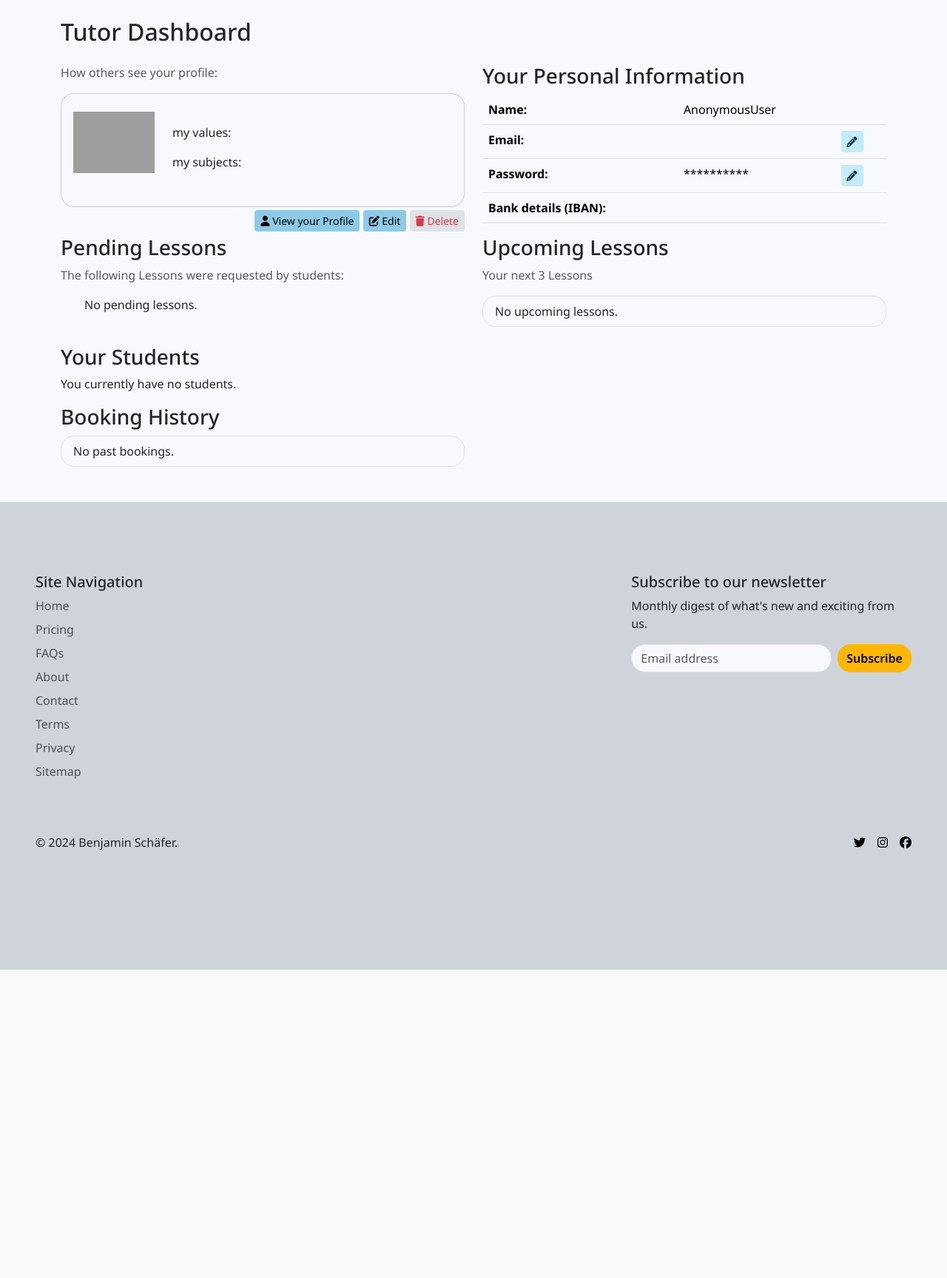
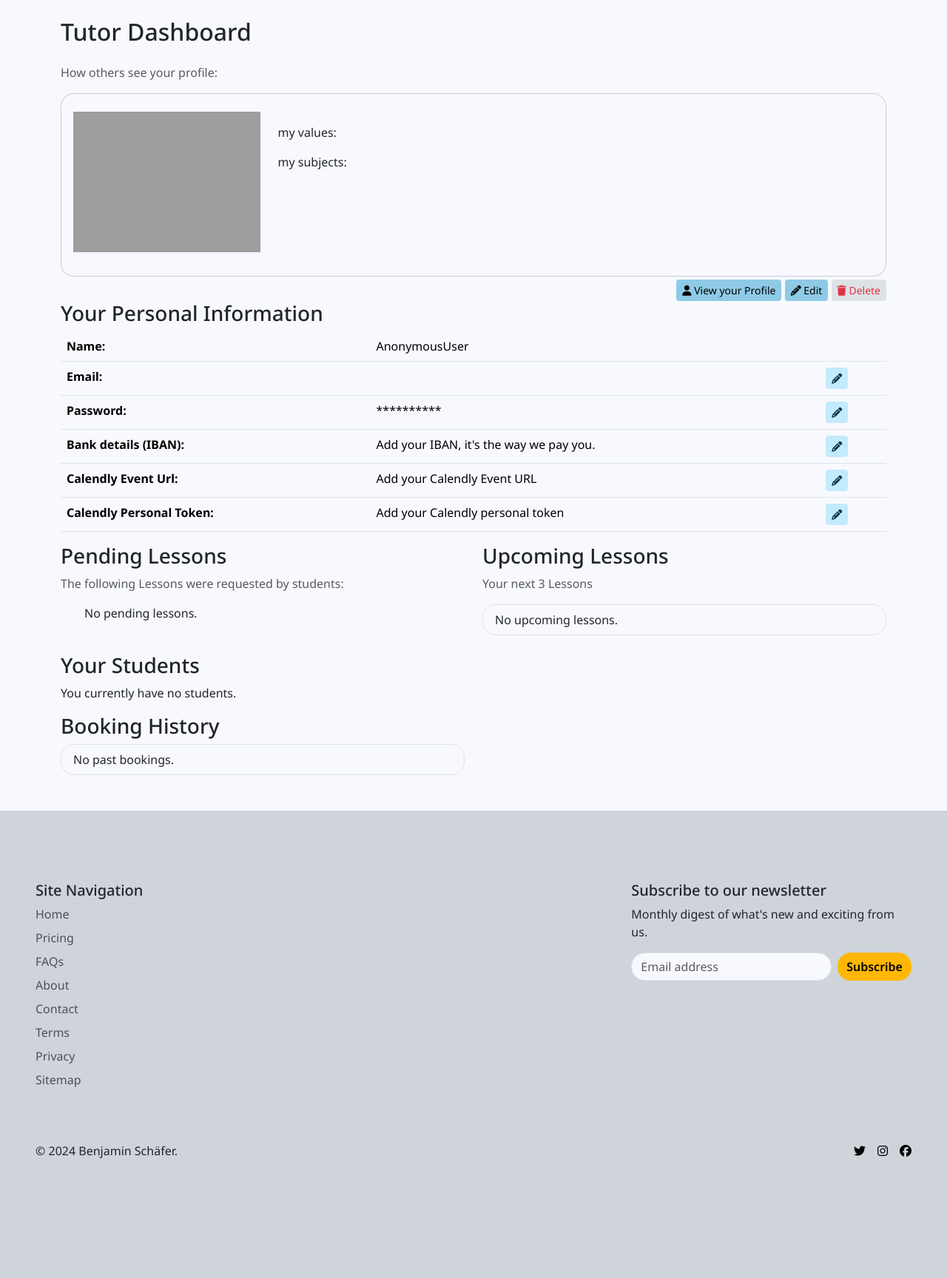
Before and after one commit to benschaf/gipfel-lerner, a Django app: template tutor_market/templates/tutor_market/tutor_dashboard.html in a window 1280 px wide. Shown: the part 56-1784 px from the top of the page at 74% size. Before the commit the page ends 1367 px from the top, so only its background shows below. Run offline with Django 5.2, Linux system fonts and the light colour scheme; the template is opened without the code that fills it, so the values that code supplies are empty; some libraries are stand-ins or nearby versions; grey boxes are pictures that could not be loaded.

Commit message:
feat: tutors can now present their own events
this is achieved by them adding their event url and personal token
manually

```diff
--- a/tutor_market/forms.py
+++ b/tutor_market/forms.py
@@ -1,11 +1,13 @@
 from django import forms
 from .models import Rating, Tutor, Subject
+
 
 class TutorForm(forms.ModelForm):
 
     class Meta:
         model = Tutor
-        fields = ['display_name', 'subjects', 'hourly_rate', 'values', 'catch_phrase', 'description', 'profile_image', 'iban']
+        fields = ['display_name', 'subjects', 'hourly_rate', 'values', 'catch_phrase',
+                  'description', 'profile_image', 'iban', 'calendly_event_url', 'calendly_personal_token']
 
 
 class RatingForm(forms.ModelForm):
--- a/tutor_market/models.py
+++ b/tutor_market/models.py
@@ -28,6 +28,8 @@ class Tutor(models.Model):
     profile_image = models.ImageField(upload_to='tutor_images', null=True, blank=True)
     values = models.ManyToManyField('Value', related_name='tutors')
     iban = models.CharField(max_length=34, null=True, blank=True)
+    calendly_event_url = models.URLField(null=True, blank=True)
+    calendly_personal_token = models.CharField(max_length=600, null=True, blank=True)
 
     def average_rating(self):
         """
--- a/tutor_market/templates/tutor_market/tutor_dashboard.html
+++ b/tutor_market/templates/tutor_market/tutor_dashboard.html
@@ -50,11 +50,13 @@
         </div>
         <div class="float-end mt-1">
           <a href="{% url 'tutor_detail' tutor.pk %}" class="btn btn-secondary btn-sm"><i class="fas fa-user"></i> View your Profile</a>
-          <a href="{% url 'edit_tutor' tutor.pk %}" class="btn btn-secondary btn-sm"><i class="fas fa-edit"></i> Edit</a>
+          <a href="{% url 'edit_tutor' tutor.pk %}" class="btn btn-secondary btn-sm"><i class="fas fa-pencil"></i> Edit</a>
           <a href="{% url 'delete_tutor' tutor.pk %}" class="btn btn-danger btn-sm"><i class="fas fa-trash"></i> Delete</a>
         </div>
       </div>
-      <div class="col-lg-6">
+    </div>
+    <div class="row">
+      <div class="col-lg-">
         <h3>Your Personal Information</h3>
         <table class="table">
           <tbody>
@@ -87,12 +89,49 @@
               <td>
                 <strong>Bank details (IBAN):</strong>
               </td>
-              <td>{{ tutor.iban }}</td>
-              <td></td>
+              <!-- -> Credit for slicing the string: https://docs.djangoproject.com/en/5.0/ref/templates/builtins/#slice -->
+              {% if tutor.iban %}
+                <td>**** ******** **** {{ tutor.iban|slice:'-4:' }}</td>
+              {% else %}
+                <td>Add your IBAN, it's the way we pay you.</td>
+              {% endif %}
+              <td>
+                <a href="{% url 'edit_tutor' tutor.pk %}" class="btn btn-light btn-sm"><i class="fas fa-pencil"></i></a>
+              </td>
+            </tr>
+            <tr>
+              <td>
+                <strong>Calendly Event Url:</strong>
+              </td>
+              <!-- -> Credit for slicing the string: https://docs.djangoproject.com/en/5.0/ref/templates/builtins/#slice -->
+              {% if tutor.calendly_event_url %}
+                <td><a href="{{ tutor.calendly_event_url }}" aria-label="Link to the Calendly Event URL" rel="noopener noreferrer" target="_blank">{{ tutor.calendly_event_url }}</a></td>
+              {% else %}
+                <td>Add your Calendly Event URL</td>
+              {% endif %}
+              <td>
+                <a href="{% url 'edit_tutor' tutor.pk %}" class="btn btn-light btn-sm"><i class="fas fa-pencil"></i></a>
+              </td>
+            </tr>
+            <tr>
+              <td>
+                <strong>Calendly Personal Token:</strong>
+              </td>
+              <!-- -> Credit for slicing the string: https://docs.djangoproject.com/en/5.0/ref/templates/builtins/#slice -->
+              {% if tutor.calendly_event_url %}
+              <td>********{{ tutor.calendly_personal_token|slice:'-4:' }}</td>
+              {% else %}
+                <td>Add your Calendly personal token</td>
+              {% endif %}
+              <td>
+                <a href="{% url 'edit_tutor' tutor.pk %}" class="btn btn-light btn-sm"><i class="fas fa-pencil"></i></a>
+              </td>
             </tr>
           </tbody>
         </table>
       </div>
+    </div>
+    <div class="row">
       <div class="col-md-6">
         <h3>Pending Lessons</h3>
         <p class="text-muted">The following Lessons were requested by students:</p>
--- a/tutor_market/templates/tutor_market/tutor_detail.html
+++ b/tutor_market/templates/tutor_market/tutor_detail.html
@@ -180,7 +180,7 @@
         })
 
         Calendly.initInlineWidget({
-          url: 'https://calendly.com/benibschafer/30min/?hide_event_type_details=1',
+          url: '{{ calendly_event_url }}?hide_event_type_details=1',
           parentElement: document.getElementById('calendly'),
           prefill: {
             name: '{{ user }}',
--- a/tutor_market/views.py
+++ b/tutor_market/views.py
@@ -133,12 +133,14 @@ def tutor_detail_view(request, pk):
 
     form = RatingForm()
     calendly_form = CalendlyUriForm()
+    calendly_event_url = tutor.calendly_event_url
     reviews = tutor.ratings.all()
     rating_exists = True if existing_rating else False
     context = {
         'tutor': tutor,
         'form': form,
         'calendly_form': calendly_form,
+        'calendly_event_url': calendly_event_url,
         'reviews': reviews,
         'existing_review': rating_exists,
         'upcoming_sessions': upcoming_sessions,
@@ -276,7 +278,6 @@ def dashboard_view(request, pk):
     # CAN I DO THIS WEIRD VIEW THAT IS ONLY HALF A VIEW AND REDIRECTS TO THE APPROPRIATE SECOND HALF?
     user = get_object_or_404(User, pk=pk)
     connected_tutor_profile = Tutor.objects.filter(user=user).first()
-    print(connected_tutor_profile)
     # connected_tutor_profile = False
     if connected_tutor_profile:
         return tutor_dashboard(request, user)
```
Also changed, not shown: booking/views.py (+16 -10 lines), booking/migrations/0005_alter_tutoringsession_session_status.py (added), tutor_market/migrations/0015_tutor_calendly_event_url_and_more.py (added), tutor_market/migrations/0016_alter_tutor_calendly_personal_token.py (added), tutor_market/migrations/0017_alter_tutor_calendly_personal_token.py (added).
